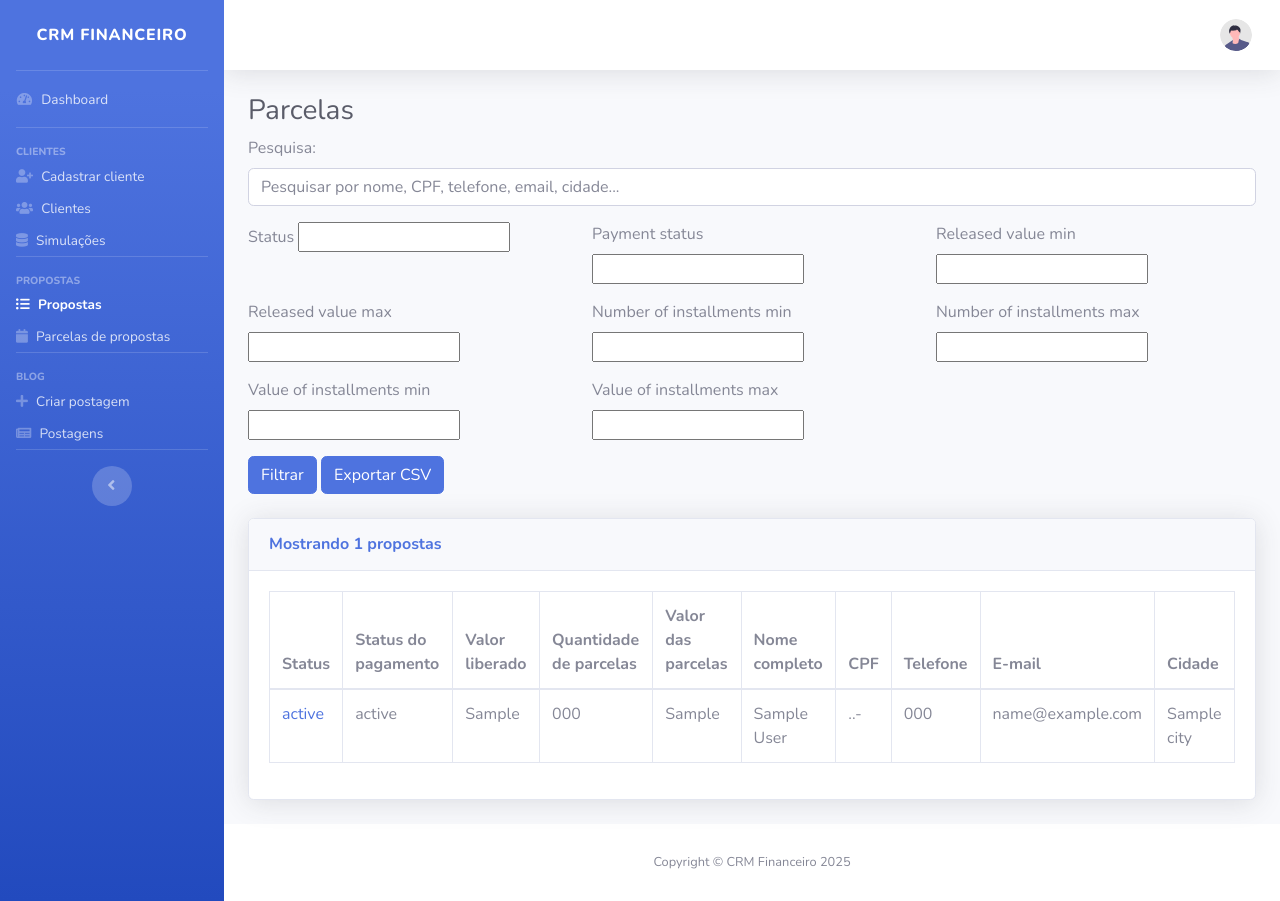
After one commit to paulootaviodev/CRM_Financeiro, a Django app: template templates/crm_financeiro/list_loan_proposals.html in a window 1280 px wide. The commit adds this page. Run offline with Django 5.2, Linux system fonts and the light colour scheme; the template is opened without the code that fills it: most values are stand-ins (such as "Sample title", 1, 10 or a date in 2020); form fields are guessed from the names that the template uses; some libraries are stand-ins or nearby versions.

Commit message:
Add page to list and filter loan proposals

```diff
--- a/crm_financeiro/views/__init__.py
+++ b/crm_financeiro/views/__init__.py
@@ -4,6 +4,7 @@ from .customer import RegisterCustomer, ClientFormActionRouter, ListCustomers, C
 from .customer import DetailCustomer, CustomerDeleteView, CustomerDeactivateView, UpdateCustomer
 from .simulation import SimulationFormActionRouter, ListSimulations, SimulationsCSVExportView
 from .simulation import DetailSimulation, SimulationDeleteView
+from .loan_proposal import ListLoanProposals, LoanProposalsCSVExportView, LoanProposalsFormActionRouter
 
 __all__ = [
     "CustomLoginView",
@@ -21,5 +22,8 @@ __all__ = [
     "ListSimulations",
     "SimulationsCSVExportView",
     "DetailSimulation",
-    "SimulationDeleteView"
+    "SimulationDeleteView",
+    "ListLoanProposals",
+    "LoanProposalsCSVExportView",
+    "LoanProposalsFormActionRouter"
 ]
--- a/templates/crm_financeiro/_partials/base.html
+++ b/templates/crm_financeiro/_partials/base.html
@@ -89,7 +89,7 @@
 
             <!-- Nav Item -->
             <li class="nav-item {% block loan_proposal_active %}{% endblock %}">
-                <a class="nav-link pt-1 pb-1" href="#">
+                <a class="nav-link pt-1 pb-1" href="{% url 'list_loan_proposals' %}">
                     <i class="fa fa-list-ul" aria-hidden="true"></i>
                     <span>Propostas</span></a>
             </li>
--- /dev/null
+++ b/templates/crm_financeiro/list_loan_proposals.html
@@ -0,0 +1,130 @@
+{% extends 'crm_financeiro/_partials/base.html' %}
+{% load static %}
+{% load custom_filters %}
+
+{% block loan_proposal_active %}active{% endblock %}
+
+{% block content %}
+<!-- Begin Page Content -->
+<div class="container-fluid">
+
+    <!-- Page Heading -->
+    <h1 class="h3 mb-2 text-gray-800">Parcelas</h1>
+
+    <form method="get" action="{% url 'list_loan_proposals' %}" class="row g-3 mb-4">
+        <!-- Barra de pesquisa -->
+        <div class="col-md-12 mb-3">
+            <label for="search" class="form-label" style="text-align: left;">Pesquisa:</label>
+            <input type="text" name="search" class="form-control" placeholder="Pesquisar por nome, CPF, telefone, email, cidade..." value="{{ request.GET.search }}">
+        </div>
+
+        <!-- Filtros individuais -->
+        <div class="col-md-4 mb-3">
+            <label for="{{ form.status.name }}" class="form-label" style="text-align: left;">{{ form.status.label }}</label>
+            {{ form.status }}
+        </div>
+        <div class="col-md-4 mb-3">
+            <label for="{{ form.payment_status.name }}" class="form-label" style="text-align: left;">{{ form.payment_status.label }}</label>
+            {{ form.payment_status }}
+        </div>
+        <div class="col-md-4 mb-3">
+            <label for="{{ form.released_value_min.name }}" class="form-label" style="text-align: left;">{{ form.released_value_min.label }}</label>
+            {{ form.released_value_min }}
+        </div>
+        <div class="col-md-4 mb-3">
+            <label for="{{ form.released_value_max.name }}" class="form-label" style="text-align: left;">{{ form.released_value_max.label }}</label>
+            {{ form.released_value_max }}
+        </div>
+        <div class="col-md-4 mb-3">
+            <label for="{{ form.number_of_installments_min.name }}" class="form-label" style="text-align: left;">{{ form.number_of_installments_min.label }}</label>
+            {{ form.number_of_installments_min }}
+        </div>
+        <div class="col-md-4 mb-3">
+            <label for="{{ form.number_of_installments_max.name }}" class="form-label" style="text-align: left;">{{ form.number_of_installments_max.label }}</label>
+            {{ form.number_of_installments_max }}
+        </div>
+        <div class="col-md-4 mb-3">
+            <label for="{{ form.value_of_installments_min.name }}" class="form-label" style="text-align: left;">{{ form.value_of_installments_min.label }}</label>
+            {{ form.value_of_installments_min }}
+        </div>
+        <div class="col-md-4 mb-3">
+            <label for="{{ form.value_of_installments_max.name }}" class="form-label" style="text-align: left;">{{ form.value_of_installments_max.label }}</label>
+            {{ form.value_of_installments_max }}
+        </div>
+
+        <!-- Botão de filtro -->
+        <div class="col-md-12">
+            <button type="submit" name="action" value="filter" class="btn btn-primary">Filtrar</button>
+            <button type="submit" name="action" value="export" class="btn btn-primary">Exportar CSV</button>
+        </div>
+    </form>
+
+    <!-- DataTales Example -->
+    <div class="card shadow mb-4">
+        <div class="card-header py-3">
+            {% if clientes|length == 1 %}
+            <h6 class="m-0 font-weight-bold text-primary">Mostrando {{ clients|length }} proposta</h6>
+            {% else %}
+            <h6 class="m-0 font-weight-bold text-primary">Mostrando {{ clients|length }} propostas</h6>
+            {% endif %}
+        </div>
+        <div class="card-body">
+            <div class="table-responsive">
+                <table class="table table-bordered" id="dataTable" width="100%" cellspacing="0">
+                    <thead>
+                        <tr>
+                            <th>Status</th>
+                            <th>Status do pagamento</th>
+                            <th>Valor liberado</th>
+                            <th>Quantidade de parcelas</th>
+                            <th>Valor das parcelas</th>
+                            <th>Nome completo</th>
+                            <th>CPF</th>
+                            <th>Telefone</th>
+                            <th>E-mail</th>
+                            <th>Cidade</th>
+                        </tr>
+                    </thead>
+                    <tbody>
+                        {% for loan_proposal in loan_proposals %}
+                        <tr>
+                            <td><a href="#">{{ loan_proposal.status }}</a></td>
+                            <td>{{ loan_proposal.payment_status }}</td>
+                            <td>{{ loan_proposal.released_value }}</td>
+                            <td>{{ loan_proposal.number_of_installments }}</td>
+                            <td>{{ loan_proposal.value_of_installments }}</td>
+                            <td>{{ loan_proposal.client.full_name }}</td>
+                            <td>{{ loan_proposal.cpf|format_cpf }}</td>
+                            <td>{{ loan_proposal.phone|format_phone }}</td>
+                            <td>{{ loan_proposal.email }}</td>
+                            <td>{{ loan_proposal.city }}</td>
+                        </tr>
+                        {% endfor %}
+                    </tbody>
+                </table>
+            </div>
+        </div>
+    </div>
+
+    {% if is_paginated %}
+    <div class="pagination">
+        {% with request.GET.urlencode as querystring %}
+            {% if page_obj.has_previous %}
+                <div class="d-flex justify-content-end mb-4">
+                    <a class="btn btn-primary text-uppercase" href="?page={{ page_obj.previous_page_number }}&{{ querystring }}">← Página anterior</a>
+                </div>
+            {% endif %}
+
+            <span>Página {{ page_obj.number }} de {{ page_obj.paginator.num_pages }}</span>
+
+            {% if page_obj.has_next %}
+                <div class="d-flex justify-content-end mb-4">
+                    <a class="btn btn-primary text-uppercase" href="?page={{ page_obj.next_page_number }}&{{ querystring }}">Próxima página →</a>
+                </div>
+            {% endif %}
+        {% endwith %}
+    </div>
+{% endif %}
+</div>
+<!-- /.container-fluid -->
+{% endblock %}
```
Also changed, not shown: crm_financeiro/forms.py (+94 -1 lines), crm_financeiro/urls.py (+8 -0 lines), crm_financeiro/views/loan_proposal.py (added, +84 -0 lines), utils/encrypted_lead_search_engine.py (+23 -4 lines).
